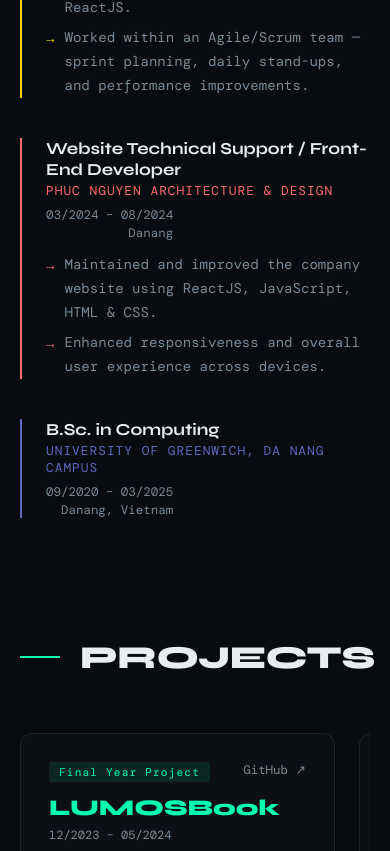
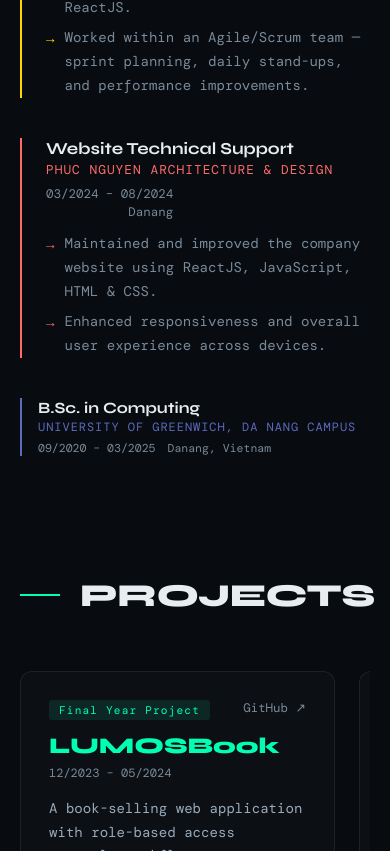
Before and after one commit to jamaisseule/wisngaan-porfolio, a React (Vite) app: page / in a window 390 px wide. Shown: the part 1533-2384 px from the top of the page. Built offline with nearby package versions, Linux system fonts and the light colour scheme; no server answers; a web font is replaced by a local one.

Commit message:
change exp style

```diff
--- a/src/components/Experience/Experience.module.css
+++ b/src/components/Experience/Experience.module.css
@@ -1,9 +1,14 @@
+
+
 .education {
   border-left: 2px solid;
   padding-left: 24px;
-  margin-top: 8px;
+  margin-top: 20px;
+  position: relative;
 }
 
+
+/* HEADER */
 .eduHeader {
   display: flex;
   justify-content: space-between;
@@ -11,6 +16,7 @@
   gap: 8px;
 }
 
+/* TEXT */
 .eduDegree {
   font-family: var(--font-display);
   font-weight: 700;
@@ -32,3 +38,35 @@
   color: var(--color-muted);
   font-size: 0.78rem;
 }
+
+
+
+
+@media (max-width: 600px) {
+  .education {
+    padding-left: 16px;
+    margin-top: 14px;
+  }
+
+  /* stack title + school */
+  .eduHeader {
+    flex-direction: column;
+    align-items: flex-start;
+    gap: 6px;
+  }
+
+  .eduDegree {
+    font-size: 0.98rem;
+  }
+
+  .eduSchool {
+    font-size: 0.75rem;
+  }
+  .eduMeta {
+    text-align: left;
+    flex-direction: row;
+    gap: 12px;
+    flex-wrap: wrap;
+    font-size: 0.72rem;
+  }
+}
--- a/src/components/ProjectCard/ProjectCard.module.css
+++ b/src/components/ProjectCard/ProjectCard.module.css
@@ -3,18 +3,11 @@
   border-radius: 12px;
   padding: 28px;
   background: rgba(255, 255, 255, 0.02);
-  transition:
-    border-color 0.3s,
-    transform 0.3s,
-    box-shadow 0.3s;
+  transition: border-color 0.3s, transform 0.3s, box-shadow 0.3s;
+  height: 100%;
   display: flex;
   flex-direction: column;
   gap: 0;
-
-  height: 100%;
-  min-height: 420px;
-
-  justify-content: space-between;
 }
 
 .card:hover {
--- a/src/constants/data.js
+++ b/src/constants/data.js
@@ -31,7 +31,7 @@ export const PERSONAL_INFO = {
 
 export const EXPERIENCES = [
   {
-    title: "Software Developer & Tester",
+    title: "Software Developer",
     company: "SOPHIA SOFTWARE SOLUTIONS",
     period: "05/2025 – Present",
     location: "Danang",
@@ -54,7 +54,7 @@ export const EXPERIENCES = [
     ],
   },
   {
-    title: "Website Technical Support / Front-End Developer",
+    title: "Website Technical Support",
     company: "PHUC NGUYEN ARCHITECTURE & DESIGN",
     period: "03/2024 – 08/2024",
     location: "Danang",
```
Also changed, not shown: src/components/Experience/Experience.jsx (+11 -6 lines).
